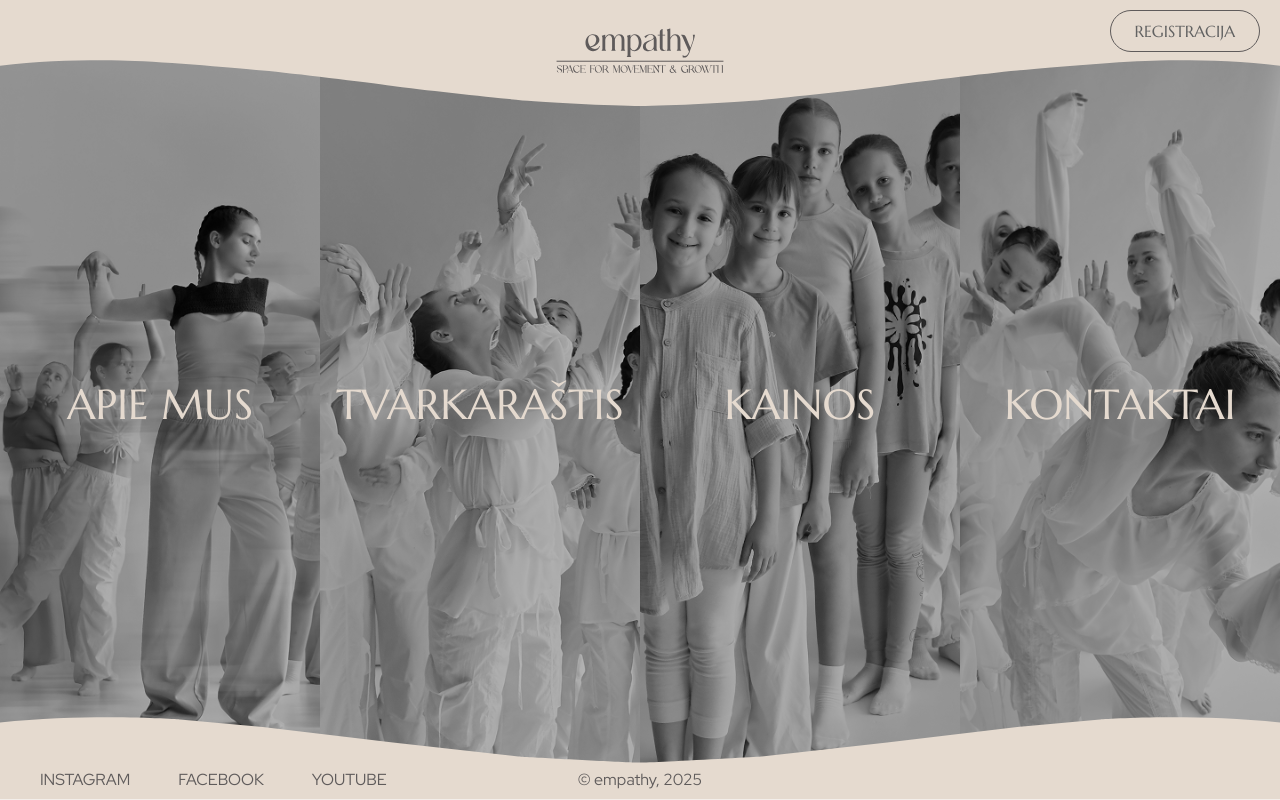
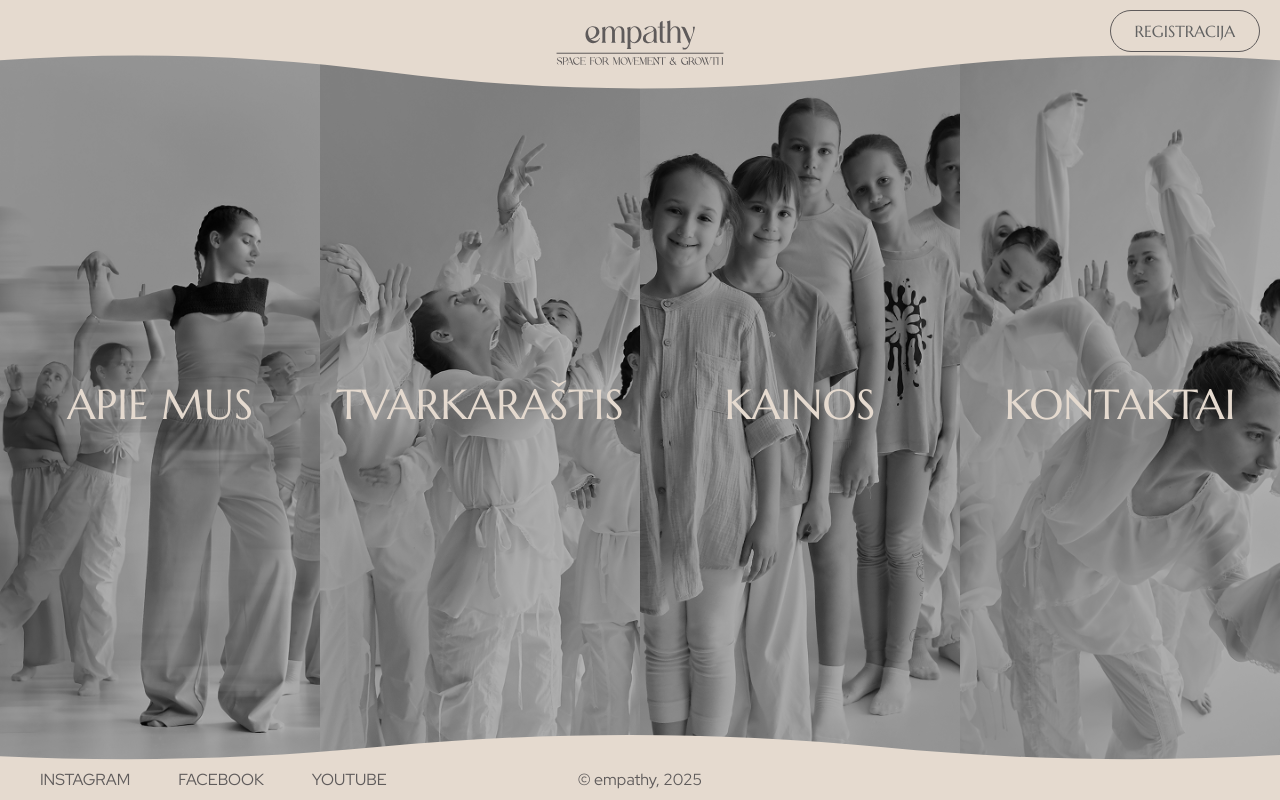
Before and after one commit to BugFreeDuck/empathy-web, a SvelteKit app in the folder empathy-web/: page / in a window 1280 px wide. Built offline with nearby package versions, Linux system fonts and the light colour scheme.

Commit message:
New header and footer

```diff
--- a/empathy-web/src/atomic/molecules/DesktopWaveImage.svelte
+++ /dev/null
@@ -1,59 +0,0 @@
-<script lang="ts">
-    import Label from "../atoms/Text/Label.svelte";
-    import type {Snippet} from "svelte";
-
-    interface Props {
-        title?: string
-        href?: string,
-        imageUrl: string,
-        animationDelay?: number
-        marginTop?: number
-        children?: Snippet
-    }
-
-    let {
-        title,
-        imageUrl,
-        href,
-        animationDelay,
-        marginTop,
-        children
-    }: Props = $props();
-</script>
-
-<style>
-    div {
-        position: relative;
-        aspect-ratio: 1440/664;
-        max-height: 664px;
-
-        background-position: center;
-        background-repeat: no-repeat;
-        background-size: cover;
-        overflow: hidden;
-
-        display: flex;
-        align-items: center;
-        justify-content: center;
-
-        flex-grow: 1;
-        z-index: 2;
-    }
-</style>
-
-<div
-        style="
-        background-image: url(./{imageUrl});
-        animation-delay: {animationDelay}ms;
-        margin-top: {marginTop}em;"
-        class:animate="{animationDelay}">
-    {#if href}
-        <a href="{href}" aria-label="{title}">
-            <Label font="marcellus" color="sand" size={42}>{title}</Label>
-        </a>
-    {:else}
-        <Label font="marcellus" color="sand" size={42}>{title}</Label>
-    {/if}
-
-
-</div>
--- a/empathy-web/src/atomic/organisms/DesktopFooter.svelte
+++ b/empathy-web/src/atomic/organisms/DesktopFooter.svelte
@@ -18,7 +18,7 @@
     div#footer {
         position: relative;
         aspect-ratio: 1833/83;
-        height: 83px;
+        height: 65px;
 
         width: 100%;
 
--- a/empathy-web/src/atomic/organisms/DesktopNavbar.svelte
+++ b/empathy-web/src/atomic/organisms/DesktopNavbar.svelte
@@ -12,7 +12,7 @@
     }
 
     div#header {
-        height: 106px;
+        height: 89px;
 
         width: 100%;
 
@@ -29,7 +29,7 @@
         position: relative;
         height: 100%;
         width: 100%;
-        max-width: 1440px;
+        max-width: 2000px;
     }
 
     div.register-container{
--- a/empathy-web/src/routes/+layout.svelte
+++ b/empathy-web/src/routes/+layout.svelte
@@ -50,7 +50,7 @@
 
     main.desktop {
         height: auto;
-        margin-top: 60px;
+        margin-top: 55px;
         margin-bottom: -60px;
     }
 
```
Also changed, not shown: empathy-web/static/desktop/wave-footer.svg, empathy-web/static/desktop/wave-header.svg.
